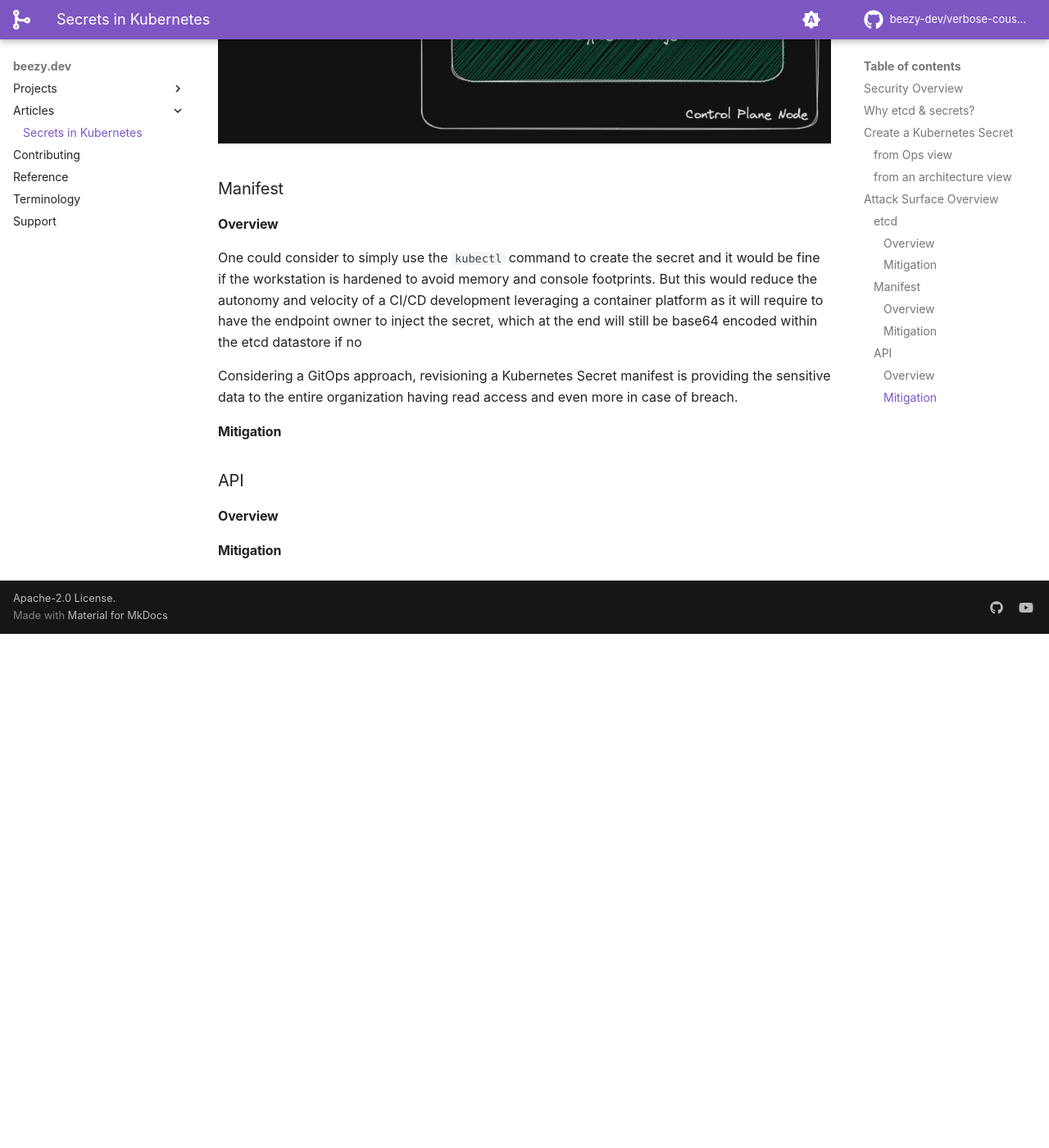
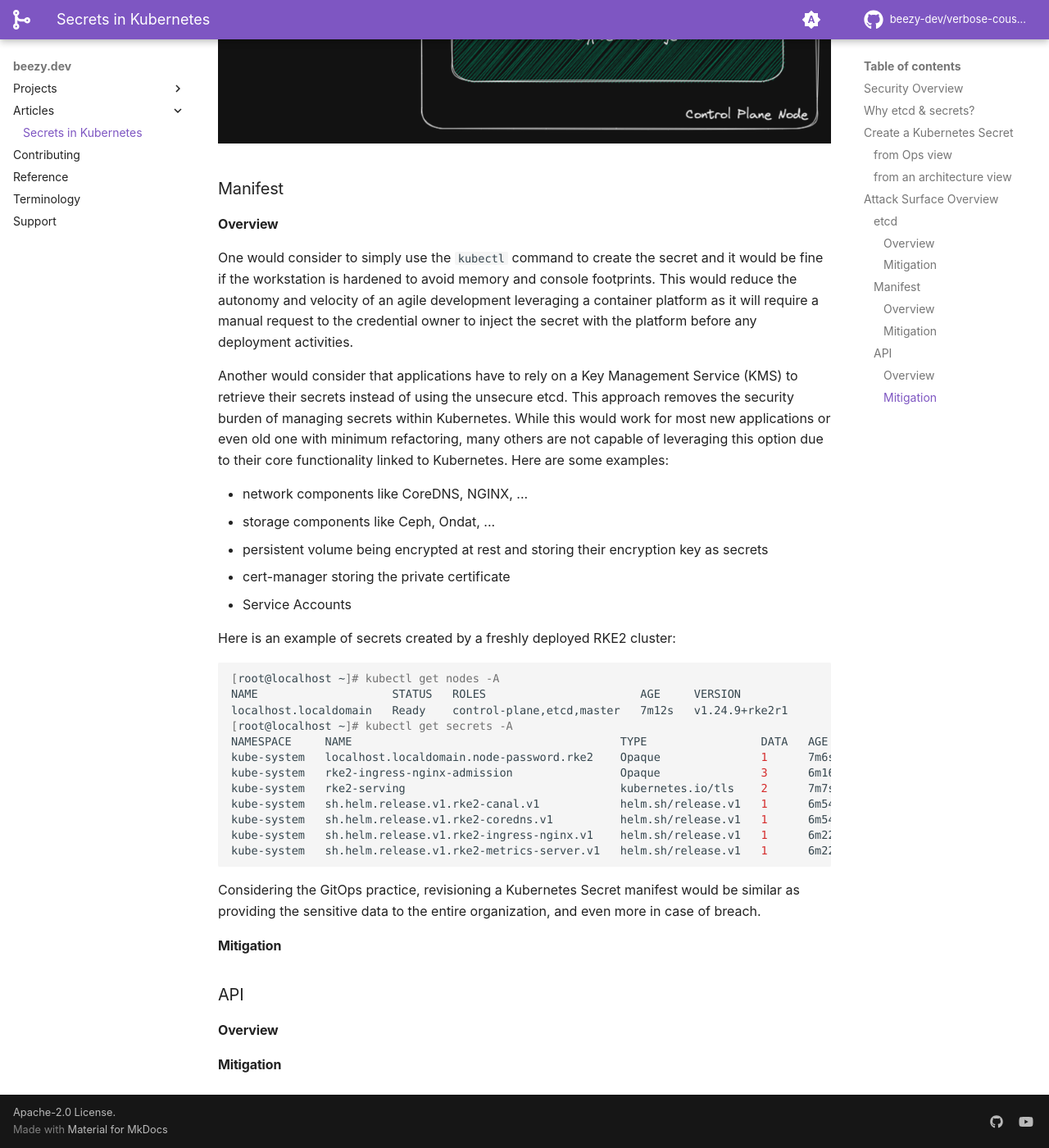
Before and after one commit to beezy-dev/verbose-couscous, an MkDocs documentation site: the page built from docs/community/k8s-secrets.md, in a window 1280 px wide and 1400 px high, scrolled down 4757 px. Shown: the whole window at 82% size. Built offline with MkDocs 1.6.1 and Material for MkDocs 9.7.7, drawn with Linux system fonts in a browser that asks for light colours; some web fonts are replaced; comment, search, counter and statistics services are not loaded; before the commit the page ends 5530 px from its top, so only the background shows below that.

Commit message:
adding community/k8s-secrets.md

````diff
--- a/docs/community/k8s-secrets.md
+++ b/docs/community/k8s-secrets.md
@@ -158,9 +158,37 @@ While encrypting the data at the disk/file system level will protect any CRUD op
 
 #### Overview
 
-One could consider to simply use the ```kubectl``` command to create the secret and it would be fine if the workstation is hardened to avoid memory and console footprints. But this would reduce the autonomy and velocity of a CI/CD development leveraging a container platform as it will require to have the endpoint owner to inject the secret, which at the end will still be base64 encoded within the etcd datastore if no
+One would consider to simply use the ```kubectl``` command to create the secret and it would be fine if the workstation is hardened to avoid memory and console footprints. This would reduce the autonomy and velocity of an agile development leveraging a container platform as it will require a manual request to the credential owner to inject the secret with the platform before any deployment activities.
 
-Considering a GitOps approach, revisioning a Kubernetes Secret manifest is providing the sensitive data to the entire organization having read access and even more in case of breach.
+Another would consider that applications have to rely on a Key Management Service (KMS) to retrieve their secrets instead of using the unsecure etcd. This approach removes the security burden of managing secrets within Kubernetes. While this would work for most new applications or even old one with minimum refactoring, many others are not capable of leveraging this option due to their core functionality linked to Kubernetes. Here are some examples:
+
+- network components like CoreDNS, NGINX, ...
+- storage components like Ceph, Ondat, ...
+- persistent volume being encrypted at rest and storing their encryption key as secrets
+- cert-manager storing the private certificate
+- Service Accounts
+
+Here is an example of secrets created by a freshly deployed RKE2 cluster:
+
+```bash
+[root@localhost ~]# kubectl get nodes -A
+NAME                    STATUS   ROLES                       AGE     VERSION
+localhost.localdomain   Ready    control-plane,etcd,master   7m12s   v1.24.9+rke2r1
+[root@localhost ~]# kubectl get secrets -A
+NAMESPACE     NAME                                        TYPE                 DATA   AGE
+kube-system   localhost.localdomain.node-password.rke2    Opaque               1      7m6s
+kube-system   rke2-ingress-nginx-admission                Opaque               3      6m16s
+kube-system   rke2-serving                                kubernetes.io/tls    2      7m7s
+kube-system   sh.helm.release.v1.rke2-canal.v1            helm.sh/release.v1   1      6m54s
+kube-system   sh.helm.release.v1.rke2-coredns.v1          helm.sh/release.v1   1      6m54s
+kube-system   sh.helm.release.v1.rke2-ingress-nginx.v1    helm.sh/release.v1   1      6m22s
+kube-system   sh.helm.release.v1.rke2-metrics-server.v1   helm.sh/release.v1   1      6m22s
+```
+
+
+
+
+Considering the GitOps practice, revisioning a Kubernetes Secret manifest would be similar as providing the sensitive data to the entire organization, and even more in case of breach.
 
 #### Mitigation
 
````
